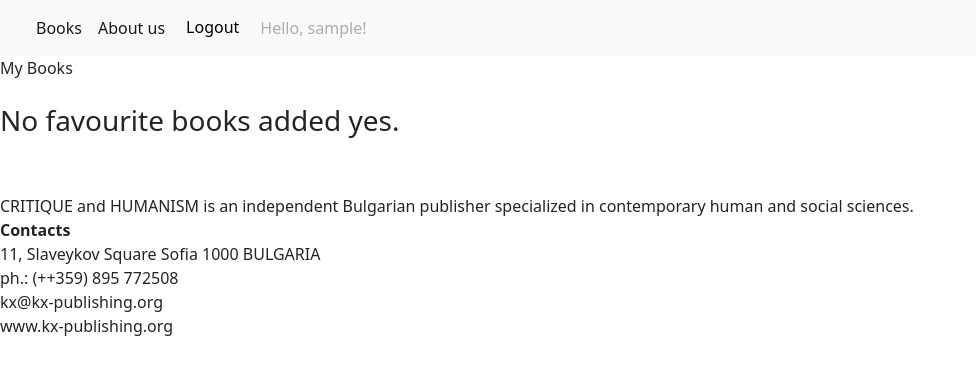
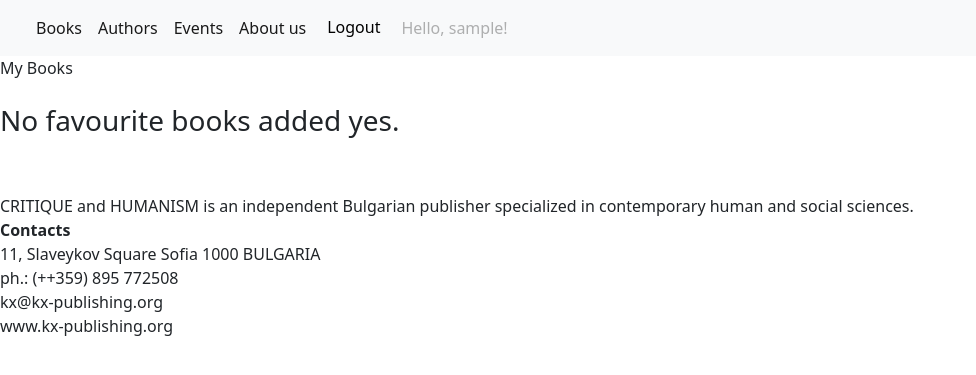
Before and after one commit to sbstoev/bookstore, a Django app: page /accounts/favourites/1/ in a window 1280 px wide. Shown: the top 375 px of the page, without its empty margins (0-976 px from the left). Run offline with Django 4.2, Linux system fonts and the light colour scheme; the visitor is signed in with stand-in values (Sample User, id 1); data comes from the database, SQL or seed files in the repository; data that the repository does not hold is empty.

Commit message:
Small updates

```diff
--- a/templates/base.html
+++ b/templates/base.html
@@ -26,6 +26,12 @@
             <ul class="navbar-nav me-auto mb-2 mb-lg-0">
                 <li class="nav-item">
                     <a class="nav-link active" aria-current="page" href="{% url 'dashboard' %}">Books</a>
+                </li>
+                <li class="nav-item">
+                    <a class="nav-link active" aria-current="page" href="#">Authors</a>
+                </li>
+                <li class="nav-item">
+                    <a class="nav-link active" aria-current="page" href="#">Events</a>
                 </li>
                 <li class="nav-item">
                     <a class="nav-link active" aria-current="page" href="{% url 'about us' %}">About us</a>
```
Also changed, not shown: mediafiles/6-romantic-hairstyle-with-bangs-B2PCYm1Avge_fUyuLpv.jpg (added), mediafiles/Group_11_klqs4HZ.png (added), mediafiles/Group_15_1iaUCtm.png (added), mediafiles/boy_bpLw4dS.png (added), mediafiles/profpic_JXkEPOC.png (added).
